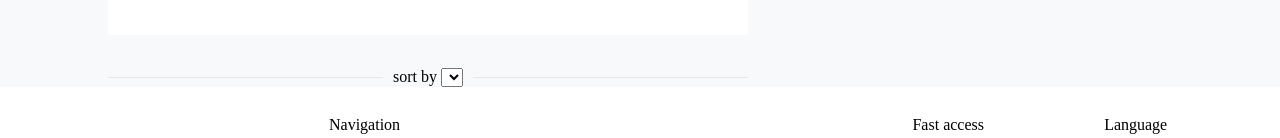
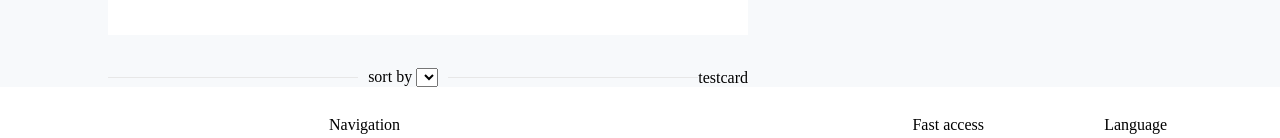
Before and after one commit to clps935419/vue_homework, a Vue app: page / in a window 1280 px wide. Shown: the part 196-334 px from the top of the page. Built offline with nearby package versions, Linux system fonts and the light colour scheme; no server answers; grey boxes are pictures that could not be loaded.

Commit message:
20210924 測試prop

```diff
--- /dev/null
+++ b/src/components/FeedCard.vue
@@ -0,0 +1,22 @@
+<script>
+export default {
+    props:{
+        msg:{
+            type:String,
+            default:"預設值"
+        }
+    },
+    setup(props){
+        console.log("--",props.msg)
+        return{
+            props
+        }
+    }
+}
+</script>
+<template>
+  <h1>{{props.msg}}</h1>
+</template>
+<style>
+
+</style>
--- a/src/views/Feed.vue
+++ b/src/views/Feed.vue
@@ -2,12 +2,17 @@
 <script>
 import { computed, onMounted } from '@vue/runtime-core'
 import { useStore } from 'vuex'
+import FeedCard from '@/components/FeedCard.vue'
 export default {
+  components: {
+    FeedCard
+  },
   setup(){
     const store = useStore();
     const userObj = computed(()=>{
       return store.getters['Feed/getUser']
     })
+    const testCard ="testcard";
     // const init = ()=>{
     //   store.dispatch('Feed/handleInit').then((res)=>{
     //     console.log("--*--*-*",
@@ -19,7 +24,8 @@ export default {
       // init();
     })
     return{
-      userObj
+      userObj,
+      testCard
     }
   }
 }
@@ -36,6 +42,7 @@ export default {
         <div class="left-area_sort-hr"></div>
         <div class="left-area_sort-content">sort by <select name="" id=""></select></div>
         <div class="left-area_sort-hr"></div>
+        <FeedCard :msg="testCard" />
       </div>
     </div>
     <div class="right-area">
```
Also changed, not shown: 1 other file (tests, documents, lock files or other folders).
